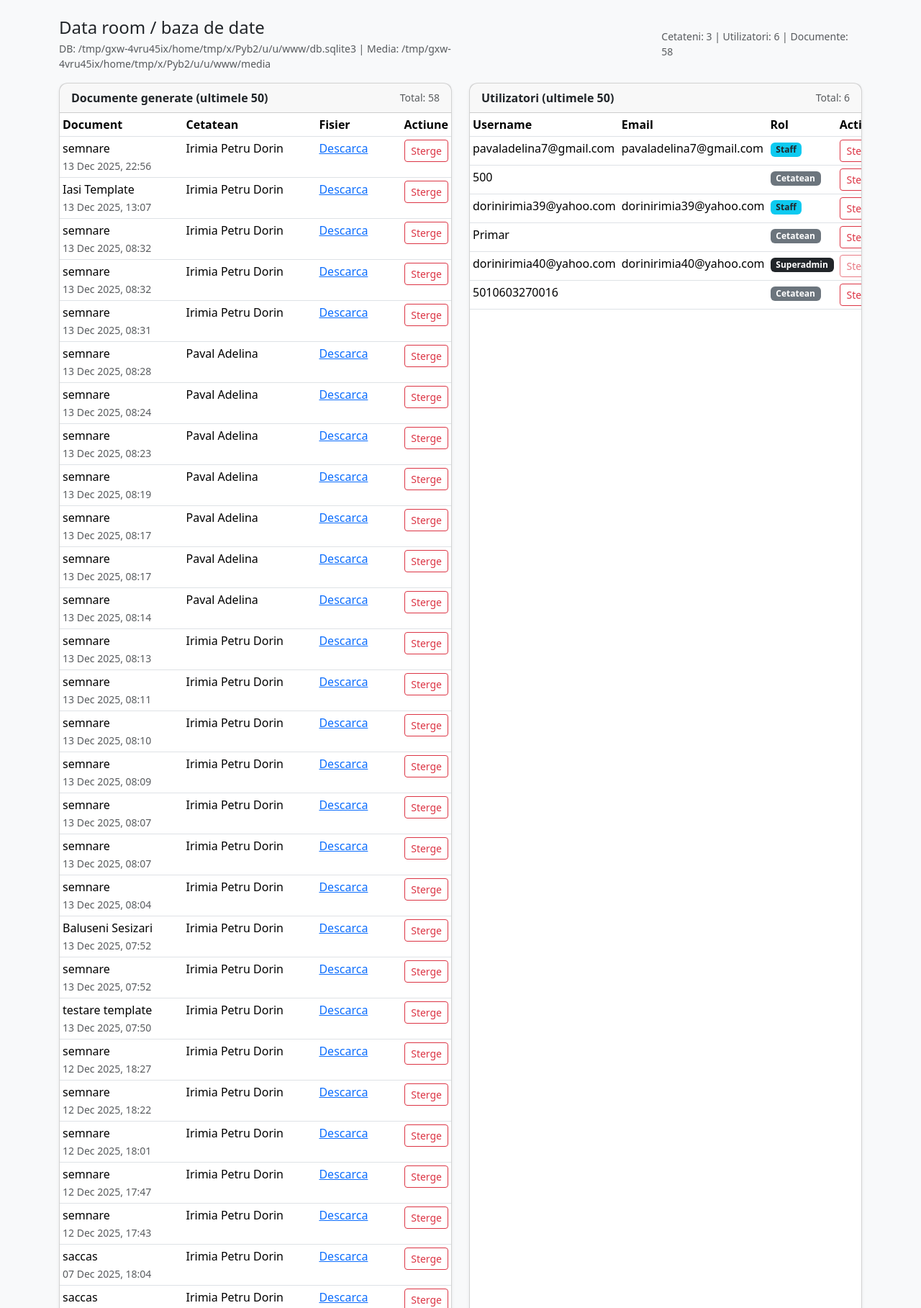
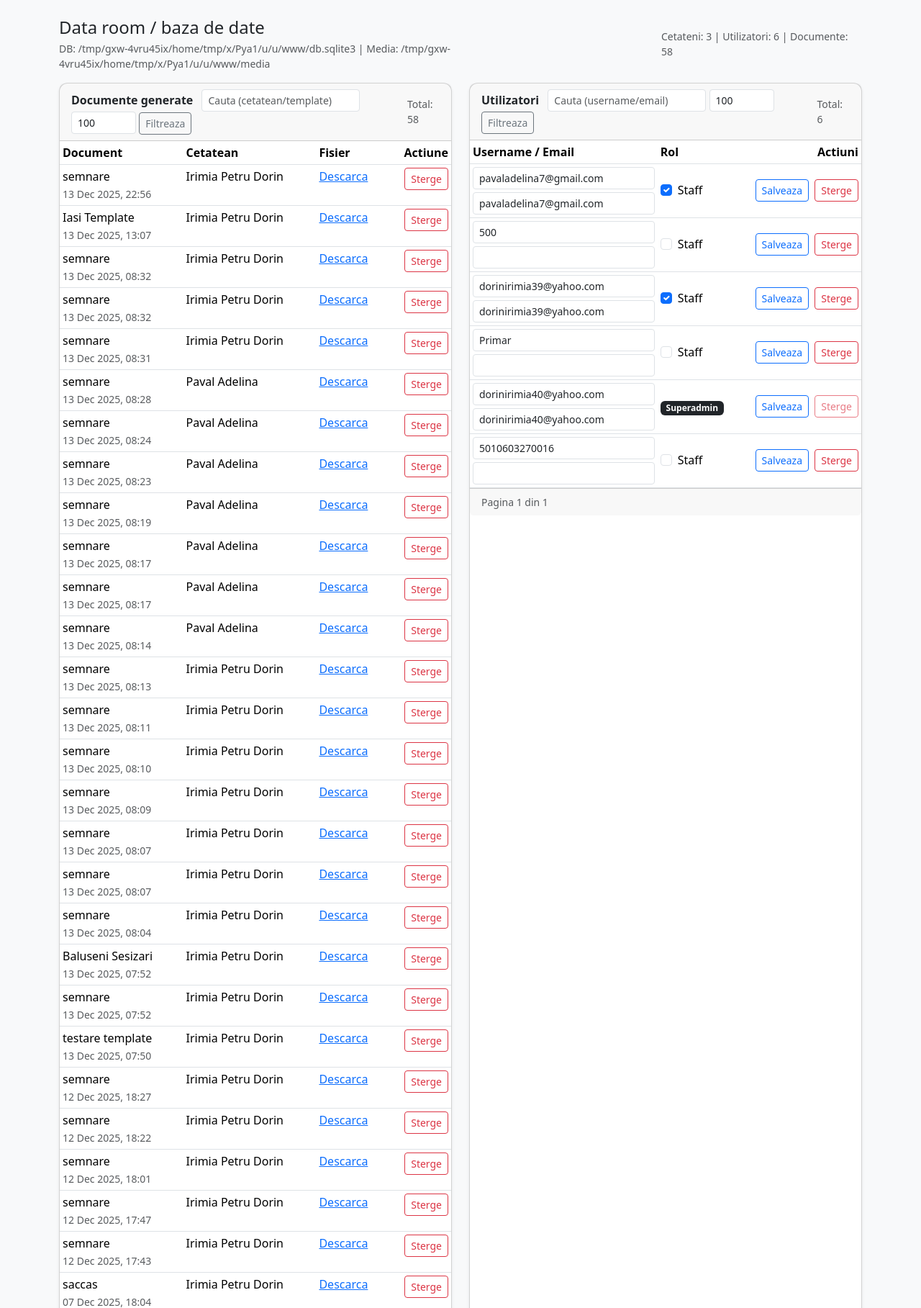
Before and after one commit to Dorin-Irimia/citizen-doc, a Django app: page /superadmin/data-room/ in a window 1280 px wide. Shown: the part 104-1921 px from the top of the page at 72% size. Run offline with Django 5.2, Linux system fonts and the light colour scheme; a user stored in the database is signed in; data comes from the database, SQL or seed files in the repository.

Commit message:
fix data room functions

```diff
--- a/core/views.py
+++ b/core/views.py
@@ -542,12 +542,50 @@ def superadmin_data_room(request):
             user.delete()
             messages.success(request, "Utilizator sters.")
             return redirect("superadmin_data_room")
-
-    docs = (
-        GeneratedDocument.objects.select_related("citizen", "template")
-        .order_by("-created_at")[:50]
-    )
-    users = User.objects.order_by("-date_joined")[:50]
+        if action == "update_user":
+            user_id = request.POST.get("user_id")
+            user = get_object_or_404(User, pk=user_id)
+            new_username = request.POST.get("username", "").strip()
+            new_email = request.POST.get("email", "").strip()
+            set_staff = request.POST.get("is_staff") == "1"
+
+            if user.is_superuser and user != request.user:
+                messages.error(request, "Nu poti modifica un alt superadmin.")
+                return redirect("superadmin_data_room")
+
+            if new_username and new_username != user.username:
+                user.username = new_username
+            user.email = new_email
+            user.is_staff = set_staff or user.is_superuser  # superadmin ramane staff
+            user.save(update_fields=["username", "email", "is_staff"])
+            messages.success(request, "Utilizator actualizat.")
+            return redirect("superadmin_data_room")
+
+    # filtre + paginare
+    from django.core.paginator import Paginator
+
+    doc_q = request.GET.get("doc_q", "").strip()
+    doc_page = int(request.GET.get("doc_page", 1) or 1)
+    doc_page_size = min(max(int(request.GET.get("doc_page_size", 100) or 100), 10), 500)
+
+    docs_qs = GeneratedDocument.objects.select_related("citizen", "template").order_by("-created_at")
+    if doc_q:
+        docs_qs = docs_qs.filter(
+            models.Q(citizen__full_name__icontains=doc_q)
+            | models.Q(template__name__icontains=doc_q)
+        )
+    docs_paginator = Paginator(docs_qs, doc_page_size)
+    docs = docs_paginator.get_page(doc_page)
+
+    user_q = request.GET.get("user_q", "").strip()
+    user_page = int(request.GET.get("user_page", 1) or 1)
+    user_page_size = min(max(int(request.GET.get("user_page_size", 100) or 100), 10), 500)
+    users_qs = User.objects.order_by("-date_joined")
+    if user_q:
+        users_qs = users_qs.filter(models.Q(username__icontains=user_q) | models.Q(email__icontains=user_q))
+    users_paginator = Paginator(users_qs, user_page_size)
+    users = users_paginator.get_page(user_page)
+
     total_docs = GeneratedDocument.objects.count()
     total_users = User.objects.count()
     total_citizens = Citizen.objects.count()
@@ -565,6 +603,10 @@ def superadmin_data_room(request):
             "total_citizens": total_citizens,
             "media_root": media_root,
             "db_path": db_path,
+            "doc_q": doc_q,
+            "doc_page_size": doc_page_size,
+            "user_q": user_q,
+            "user_page_size": user_page_size,
         },
     )
 
--- a/templates/core/superadmin_data_room.html
+++ b/templates/core/superadmin_data_room.html
@@ -15,7 +15,14 @@
   <div class="col-lg-6 mb-3">
     <div class="card shadow-sm h-100">
       <div class="card-header d-flex justify-content-between align-items-center">
-        <strong>Documente generate (ultimele 50)</strong>
+        <div>
+          <strong>Documente generate</strong>
+          <form class="d-inline ms-2" method="get">
+            <input type="text" name="doc_q" value="{{ doc_q }}" placeholder="Cauta (cetatean/template)" class="form-control form-control-sm d-inline" style="width: 220px;">
+            <input type="number" name="doc_page_size" value="{{ doc_page_size }}" min="10" max="500" class="form-control form-control-sm d-inline" style="width: 90px;" title="nr per pagina">
+            <button class="btn btn-sm btn-outline-secondary">Filtreaza</button>
+          </form>
+        </div>
         <span class="text-muted small">Total: {{ total_docs }}</span>
       </div>
       <div class="table-responsive">
@@ -58,38 +65,74 @@
           </tbody>
         </table>
       </div>
+      <div class="card-footer d-flex justify-content-between align-items-center">
+        <div class="text-muted small">Pagina {{ docs.number }} din {{ docs.paginator.num_pages }}</div>
+        <div class="btn-group btn-group-sm" role="group">
+          {% if docs.has_previous %}
+            <a class="btn btn-outline-secondary" href="?doc_page={{ docs.previous_page_number }}&doc_page_size={{ doc_page_size }}&doc_q={{ doc_q }}">←</a>
+          {% endif %}
+          {% if docs.has_next %}
+            <a class="btn btn-outline-secondary" href="?doc_page={{ docs.next_page_number }}&doc_page_size={{ doc_page_size }}&doc_q={{ doc_q }}">→</a>
+          {% endif %}
+        </div>
+      </div>
     </div>
   </div>
 
   <div class="col-lg-6 mb-3">
     <div class="card shadow-sm h-100">
       <div class="card-header d-flex justify-content-between align-items-center">
-        <strong>Utilizatori (ultimele 50)</strong>
+        <div>
+          <strong>Utilizatori</strong>
+          <form class="d-inline ms-2" method="get">
+            <input type="text" name="user_q" value="{{ user_q }}" placeholder="Cauta (username/email)" class="form-control form-control-sm d-inline" style="width: 220px;">
+            <input type="number" name="user_page_size" value="{{ user_page_size }}" min="10" max="500" class="form-control form-control-sm d-inline" style="width: 90px;" title="nr per pagina">
+            <button class="btn btn-sm btn-outline-secondary">Filtreaza</button>
+          </form>
+        </div>
         <span class="text-muted small">Total: {{ total_users }}</span>
       </div>
       <div class="table-responsive">
         <table class="table table-sm mb-0">
           <thead>
             <tr>
-              <th>Username</th>
-              <th>Email</th>
+              <th>Username / Email</th>
               <th>Rol</th>
-              <th class="text-end">Actiune</th>
+              <th class="text-end">Actiuni</th>
             </tr>
           </thead>
           <tbody>
             {% for u in users %}
+            {% with form_id="user-form-"|add:u.id %}
             <tr>
-              <td>{{ u.username }}</td>
-              <td>{{ u.email }}</td>
               <td>
-                {% if u.is_superuser %}<span class="badge bg-dark">Superadmin</span>
-                {% elif u.is_staff %}<span class="badge bg-info text-dark">Staff</span>
-                {% else %}<span class="badge bg-secondary">Cetatean</span>
+                <input type="text" name="username" value="{{ u.username }}" class="form-control form-control-sm"
+                       form="{{ form_id }}"
+                       {% if u.is_superuser and not request.user.is_superuser %}disabled{% endif %}>
+                <input type="email" name="email" value="{{ u.email }}" class="form-control form-control-sm mt-1"
+                       form="{{ form_id }}"
+                       {% if u.is_superuser and not request.user.is_superuser %}disabled{% endif %}>
+              </td>
+              <td class="align-middle">
+                {% if u.is_superuser %}
+                  <span class="badge bg-dark">Superadmin</span>
+                {% else %}
+                  <div class="form-check">
+                    <input class="form-check-input" type="checkbox" name="is_staff" value="1" id="staff{{ u.id }}" {% if u.is_staff %}checked{% endif %} form="{{ form_id }}">
+                    <label class="form-check-label" for="staff{{ u.id }}">Staff</label>
+                  </div>
                 {% endif %}
               </td>
-              <td class="text-end">
-                <form method="post" onsubmit="return confirm('Stergi acest utilizator?');">
+              <td class="text-end align-middle">
+                <form method="post" id="{{ form_id }}" class="d-inline">
+                  {% csrf_token %}
+                  <input type="hidden" name="action" value="update_user">
+                  <input type="hidden" name="user_id" value="{{ u.id }}">
+                  <div class="btn-group btn-group-sm">
+                    <button class="btn btn-outline-primary" {% if u.is_superuser and user != request.user %}disabled{% endif %}>Salveaza</button>
+                  </div>
+                </form>
+                <form method="post" class="d-inline ms-1" onsubmit="return confirm('Stergi acest utilizator?');">
                   {% csrf_token %}
                   <input type="hidden" name="action" value="delete_user">
                   <input type="hidden" name="user_id" value="{{ u.id }}">
@@ -97,11 +140,23 @@
                 </form>
               </td>
             </tr>
+            {% endwith %}
             {% empty %}
-            <tr><td colspan="4" class="text-muted">Nu exista utilizatori.</td></tr>
+            <tr><td colspan="3" class="text-muted">Nu exista utilizatori.</td></tr>
             {% endfor %}
           </tbody>
         </table>
+      </div>
+      <div class="card-footer d-flex justify-content-between align-items-center">
+        <div class="text-muted small">Pagina {{ users.number }} din {{ users.paginator.num_pages }}</div>
+        <div class="btn-group btn-group-sm" role="group">
+          {% if users.has_previous %}
+            <a class="btn btn-outline-secondary" href="?user_page={{ users.previous_page_number }}&user_page_size={{ user_page_size }}&user_q={{ user_q }}">←</a>
+          {% endif %}
+          {% if users.has_next %}
+            <a class="btn btn-outline-secondary" href="?user_page={{ users.next_page_number }}&user_page_size={{ user_page_size }}&user_q={{ user_q }}">→</a>
+          {% endif %}
+        </div>
       </div>
     </div>
   </div>
```
